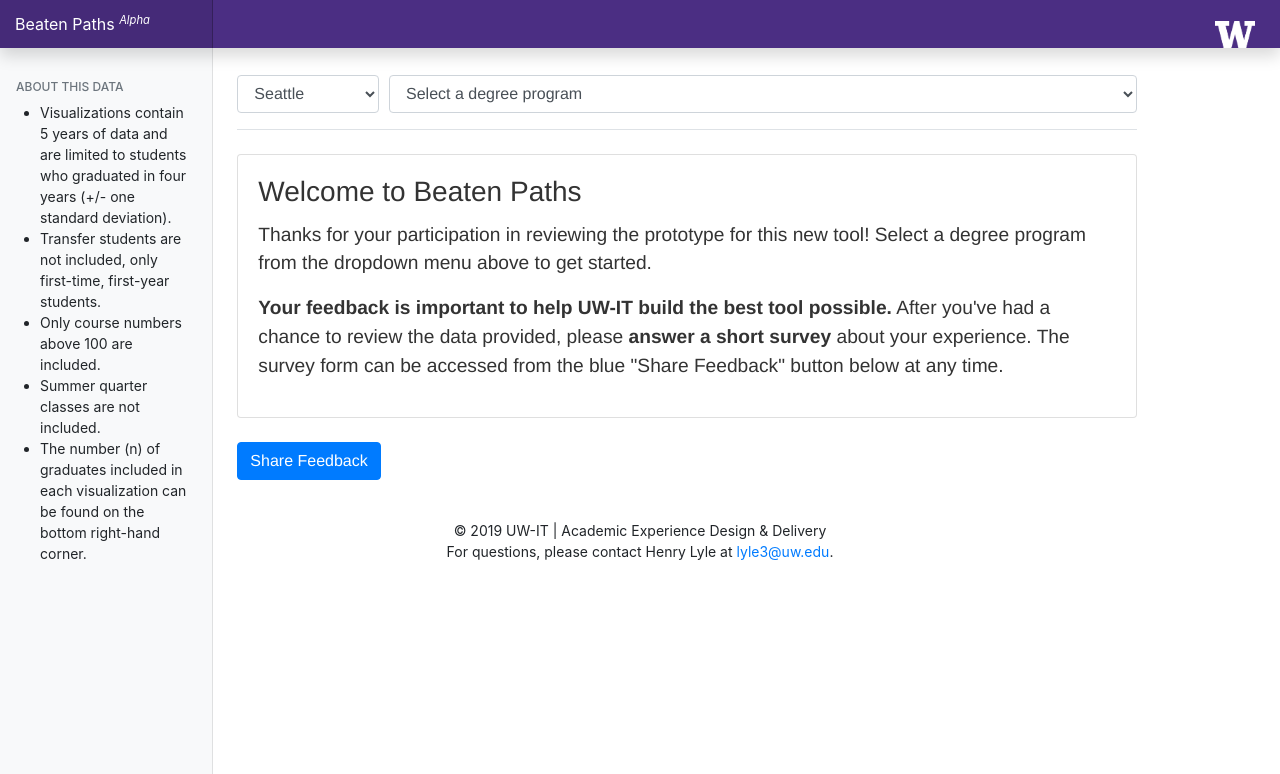
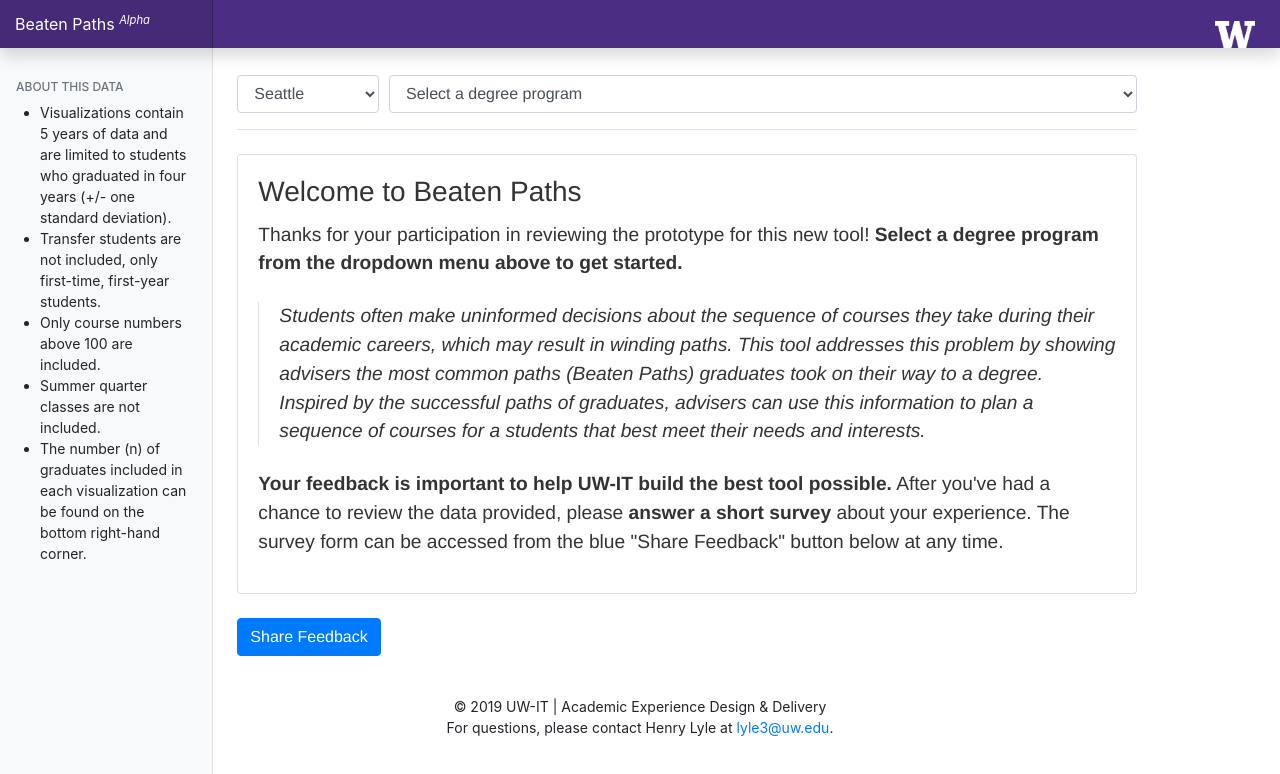
Before and after one commit to uw-it-aca/beatenpath, a Vue app: page / in a window 1280 px wide. Shown: the top 774 px of the page. Built offline with nearby package versions, Linux system fonts and the light colour scheme.

Commit message:
adds description of concept to landing page

```diff
--- a/public/css/dashboard.css
+++ b/public/css/dashboard.css
@@ -73,6 +73,14 @@ body {
   padding-top: 50px; /* Space for fixed navbar */
 }
 
+.bp-description {
+  font-style: italic;
+  border-left: 1px solid rgba(0,0,0,.125);
+  padding-left: 1.25rem;
+  margin-bottom: 1.50rem;
+  margin-top: 1.50rem;
+}
+
 /*
  * Navbar
  */
--- a/src/pages/Home/App.vue
+++ b/src/pages/Home/App.vue
@@ -30,8 +30,8 @@
         <div class="card-body">
             <h3 class="card-title">Welcome to Beaten Paths</h3>
             <div class="card-text">
-                <p>Thanks for your participation in reviewing the prototype for this new tool! Select a degree program from the dropdown menu above to get started.</p>
-
+                <p>Thanks for your participation in reviewing the prototype for this new tool! <strong>Select a degree program from the dropdown menu above to get started.</strong></p>
+                <div class="bp-description"><p>Students often make uninformed decisions about the sequence of courses they take during their academic careers, which may result in winding paths. This tool addresses this problem by showing advisers the most common paths (Beaten Paths) graduates took on their way to a degree. Inspired by the successful paths of graduates, advisers can use this information to plan a sequence of courses for a students that best meet their needs and interests.</p></div>
                 <p><strong>Your feedback is important to help UW-IT build the best tool possible.</strong> After you've had a chance to review the data provided, please <strong>answer a short survey</strong> about your experience. The survey form
                     can be accessed from the blue "Share Feedback" button below at any time.</p>
 
```
